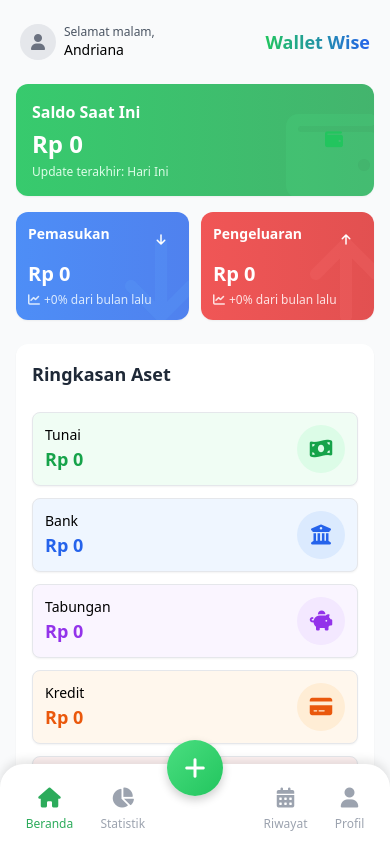
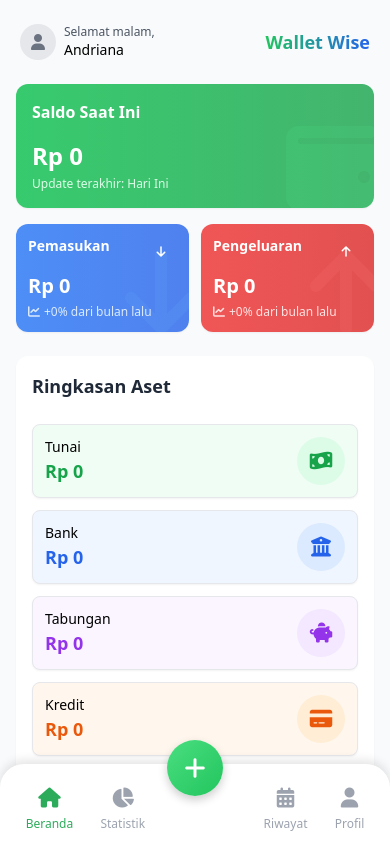
Before and after one commit to fxrdhan/wallet-wise, a Vue app: page / in a window 390 px wide. Shown: the top 844 px of the page. Built offline with nearby package versions, Linux system fonts and the light colour scheme.

Commit message:
fix(ui): adjust margin for balance header in Home view

```diff
--- a/src/views/Home.vue
+++ b/src/views/Home.vue
@@ -7,12 +7,9 @@
             <div class="bg-gradient-to-r from-green-500/90 to-green-600/80 rounded-xl shadow-sm p-4 sm:p-5 card-hover transition-all mb-4 relative overflow-hidden">
                 <div class="flex justify-between items-center h-full relative z-10">
                     <div class="flex-1">
-                        <h2 class="text-base sm:text-lg font-semibold text-white">Saldo Saat Ini</h2>
+                        <h2 class="text-base sm:text-lg font-semibold text-white mb-4">Saldo Saat Ini</h2>
                         <p class="text-2xl sm:text-3xl font-bold mt-1 sm:mt-2 text-white">Rp {{ formatNumber(totalBalance) }}</p>
                         <p class="text-xs sm:text-sm text-green-100 mt-1" v-if="isClient">Update terakhir: {{ lastUpdate }}</p>
-                    </div>
-                    <div class="w-12 h-12 sm:w-14 sm:h-14 flex items-center justify-center flex-shrink-0 ml-3 relative z-10">
-                        <i class="fas fa-wallet text-green-500 text-lg sm:text-xl"></i>
                     </div>
                 </div>
                 <i class="fas fa-wallet text-green-400/20 absolute -bottom-2 -right-2 text-8xl"></i>
```
